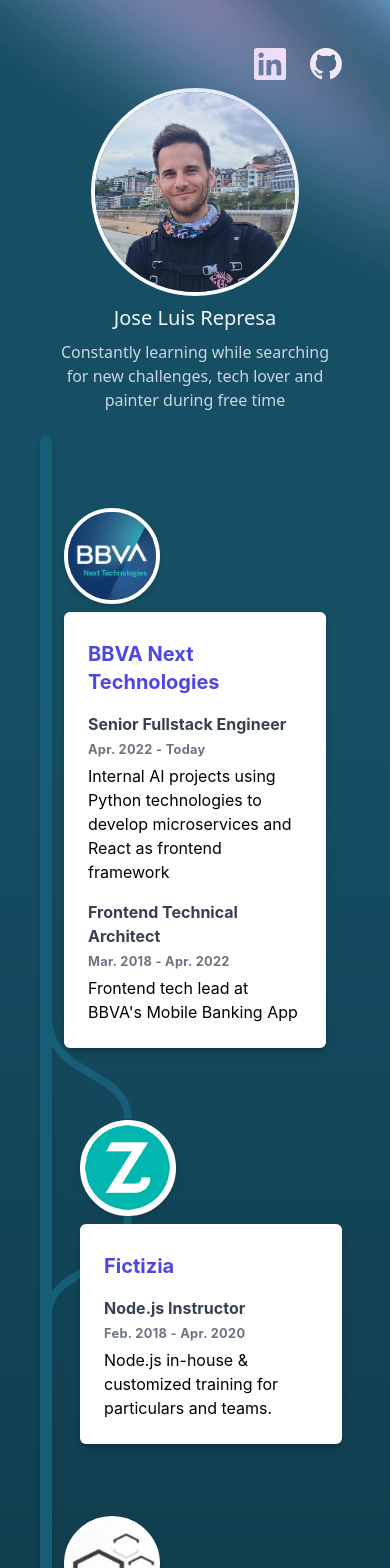
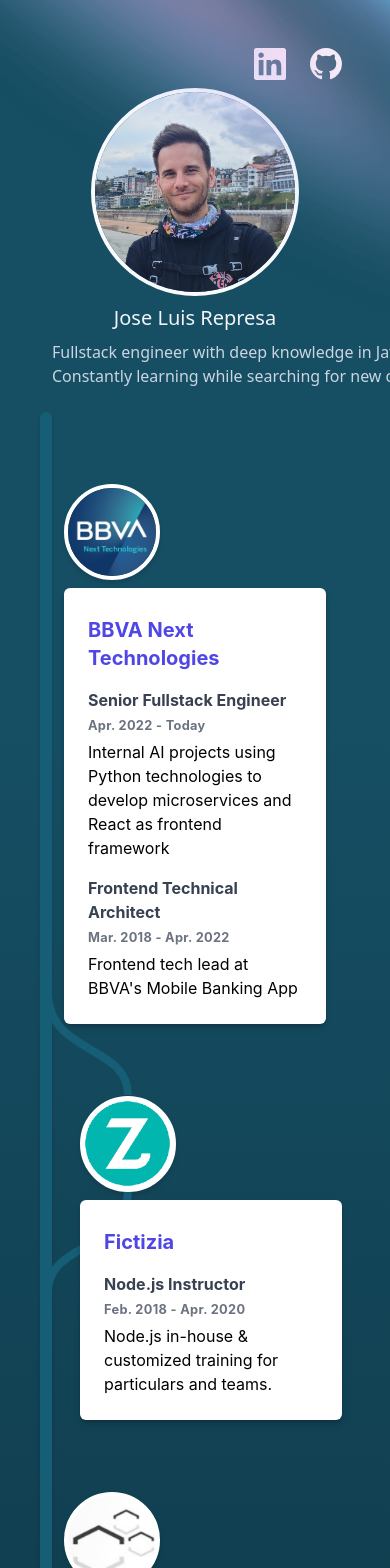
Before and after one commit to josex2r/josex2r, a React (Create React App) app: page / in a window 390 px wide. Shown: the top 1568 px of the page. Built offline with nearby package versions, Linux system fonts and the light colour scheme.

Commit message:
refactor: split code in more components

```diff
--- /dev/null
+++ b/commitlint.config.js
@@ -0,0 +1,3 @@
+module.exports = {
+  extends: ['@commitlint/config-conventional'],
+};
--- a/src/App.tsx
+++ b/src/App.tsx
@@ -2,100 +2,18 @@
 
 import { ProfileCard } from './components/profile';
 import { TimelineCard, TimelineContainer } from './components/timeline';
-import { Experience } from './types';
+import { Layout, Header, Footer } from './components/layout';
+import { SocialIcons } from './components/social';
+import { BIO, EXPERIENCE, NAME } from './constants';
 
-import logoNext from './img/logo-next.png';
-import logoBeeva from './img/logo-beeva.png';
-import logoFictizia from './img/logo-fictizia.png';
-import logoMetrica from './img/logo-metrica.jpeg';
-import logoGobalo from './img/logo-gobalo.png';
 import avatar from './img/josex2r.jpeg';
 import light1 from './img/light1.png';
 import light2 from './img/light2.png';
-import { SocialIcons } from './components/social';
-
-const experience: Experience[] = [
-  {
-    image: logoNext,
-    company: 'BBVA Next Technologies',
-    jobs: [
-      {
-        date: 'Apr. 2022 - Today',
-        title: 'Senior Fullstack Engineer',
-        description:
-          'Internal AI projects using Python technologies to develop microservices and React as frontend framework',
-      },
-      {
-        date: 'Mar. 2018 - Apr. 2022',
-        title: 'Frontend Technical Architect',
-        description: "Frontend tech lead at BBVA's Mobile Banking App",
-      },
-    ],
-  },
-  {
-    image: logoFictizia,
-    company: 'Fictizia',
-    jobs: [
-      {
-        date: 'Feb. 2018 - Apr. 2020',
-        title: 'Node.js Instructor',
-        description:
-          'Node.js in-house & customized training for particulars and teams.',
-      },
-    ],
-    parallel: true,
-  },
-  {
-    image: logoBeeva,
-    company: 'BEEVA',
-    jobs: [
-      {
-        date: 'Ene. 2017 - Mar. 2018',
-        title: 'Frontend Technical Architect',
-        description: "Frontend tech lead at BBVA's Mobile Banking App",
-      },
-      {
-        date: 'Apr. 2016 - Jan. 2017',
-        title: 'Frontend Engineer',
-        description: "BBVA's Mobile Banking App core-team frontend engineer",
-      },
-    ],
-  },
-  {
-    image: logoMetrica,
-    company: 'Metrica Consulting, S.L',
-    jobs: [
-      {
-        date: 'Oct. 2015 - Apr. 2016',
-        title: 'Senior Frontend Developer',
-        description: "BBVA's Mobile Banking App core-team frontend engineer",
-      },
-      {
-        date: 'Nov. 2014 - Oct. 2015',
-        title: 'Fullstack Developer',
-        description:
-          "BBVA's internal managment projects using Sprint (Java) as backend framework and raw Javascript on the clien't side",
-      },
-    ],
-  },
-  {
-    image: logoGobalo,
-    company: 'Gobalo',
-    jobs: [
-      {
-        date: 'Apr. 2013 - Nov. 2014',
-        title: 'Fullstack Web Developer',
-        description: 'Javascript + Python junior engineer',
-      },
-    ],
-  },
-];
 
 const App = () => {
   return (
-    <div className="mx-auto w-screen">
-      <div className="absolute z-20 top-0 inset-x-0 flex justify-center overflow-hidden pointer-events-none">
-        <div className="w-[108rem] flex-none flex justify-end">
+    <Layout>
+      <Header>
         <picture>
           <img
             src={light1}
@@ -104,6 +22,7 @@
             decoding="async"
           />
         </picture>
+
         <picture>
           <img
             src={light2}
@@ -112,8 +31,7 @@
             decoding="async"
           />
         </picture>
-        </div>
-      </div>
+      </Header>
 
       <div className="w-full flex flex-colum sm:flex-row flex-grow overflow-hidden">
         <main
@@ -122,21 +40,17 @@
         >
           <SocialIcons className="flex flex-wrap justify-end gap-2" />
 
-          <ProfileCard
-            avatar={avatar}
-            name="Jose Luis Represa"
-            bio="Constantly learning while searching for new challenges, tech lover and painter during free time"
-          />
+          <ProfileCard avatar={avatar} name={NAME} bio={BIO} />
 
           <TimelineContainer>
-            {experience.map((data, i) => (
+            {EXPERIENCE.map((data, i) => (
               <TimelineCard key={data.company} left={i % 2 === 0} {...data} />
             ))}
           </TimelineContainer>
         </main>
       </div>
-      <footer className="mt-auto">...</footer>
-    </div>
+      <Footer />
+    </Layout>
   );
 };
 
--- /dev/null
+++ b/src/components/layout.tsx
@@ -0,0 +1,15 @@
+import React, { FC, PropsWithChildren } from 'react';
+
+export const Layout: FC<PropsWithChildren> = ({ children }) => (
+  <div className="mx-auto w-screen">{children}</div>
+);
+
+export const Header: FC<PropsWithChildren> = ({ children }) => (
+  <div className="absolute z-20 top-0 inset-x-0 flex justify-center overflow-hidden pointer-events-none">
+    <div className="w-[108rem] flex-none flex justify-end">{children}</div>
+  </div>
+);
+
+export const Footer: FC<PropsWithChildren> = ({ children }) => (
+  <footer className="mt-auto p-24">{children}</footer>
+);
--- a/src/components/profile.tsx
+++ b/src/components/profile.tsx
@@ -13,9 +13,11 @@
         alt="avatar"
       />
     </div>
+
     <div className="text-center px-3 pb-6 pt-2">
       <h2 className="text-slate-100 text-xl bold font-sans">{name}</h2>
-      <p className="text-slate-300 mt-2 font-sans font-light">{bio}</p>
+
+      <pre className="text-slate-300 mt-2 font-sans font-light">{bio}</pre>
     </div>
   </div>
 );
--- a/src/components/timeline.tsx
+++ b/src/components/timeline.tsx
@@ -1,7 +1,20 @@
 import React, { FC, PropsWithChildren } from 'react';
 import { Experience, Job } from '../types';
 
-const ParallelTimeline: FC<{
+const TimelineVerticalLine = () => (
+  <div className="absolute z-0 w-3 h-full bg-timeline shadow-md inset-0 left-17 md:mx-auto md:right-0 md:left-0 rounded-md"></div>
+);
+
+const TimelineParallelLine = () => {
+  return (
+    <>
+      <TimelineCurvedLine />
+      <TimelineCurvedLine top={false} />
+    </>
+  );
+};
+
+const TimelineCurvedLine: FC<{
   top?: boolean;
 }> = ({ top = true }) => {
   const alignementClass = top ? 'git-parallel__top' : 'git-parallel__bottom';
@@ -37,12 +50,19 @@
   );
 };
 
-export const TimelineJob: FC<Job> = ({ date, title, description }) => (
+const TimelineJob: FC<Job> = ({ date, title, description }) => (
   <div className="pt-3">
     <h2 className="text-md font-bold pt-1 text-gray-700">{title}</h2>
     <small className="font-bold text-gray-500 tracking-wide">{date}</small>
     <p className="pt-1">{description}</p>
   </div>
+);
+
+const TimelineImage: FC<{
+  src: string;
+  name: string;
+}> = ({ src, name }) => (
+  <img src={src} alt={`${name} logo`} className="timeline-img" />
 );
 
 export const TimelineCard: FC<
@@ -56,34 +76,30 @@
     : 'timeline-container__right';
 
   return (
-    <div className={`relative z-10 pt-10 ${parallel && 'parallel'}`}>
-      {parallel && <ParallelTimeline />}
+    <div className={`relative z-10 pt-10 ${parallel && 'timeline-parallel'}`}>
+      {parallel && <TimelineParallelLine />}
 
-      <img src={image} alt="Company logo" className="timeline-img" />
+      <TimelineImage src={image} name={company} />
 
       <div className={`timeline-container ${alignementContainerClass}`}>
         <ArrowPointer align={left ? 'left' : 'right'} />
 
         <div className="p-6 rounded-md shadow-md">
-          {company && (
-            <h1 className="text-xl font-bold pt-1 text-indigo-600">
-              {company}
-            </h1>
-          )}
+          <h1 className="text-xl font-bold pt-1 text-indigo-600">{company}</h1>
+
           {jobs.map((job) => (
             <TimelineJob key={job.date} {...job} />
           ))}
         </div>
       </div>
-
-      {parallel && <ParallelTimeline top={false} />}
     </div>
   );
 };
 
 export const TimelineContainer: FC<PropsWithChildren> = ({ children }) => (
   <div className="relative container mx-auto px-6 flex flex-col space-y-8 pt-50">
-    <div className="absolute z-0 w-3 h-full bg-timeline shadow-md inset-0 left-17 md:mx-auto md:right-0 md:left-0 rounded-md"></div>
+    <TimelineVerticalLine />
+
     {children}
   </div>
 );
--- /dev/null
+++ b/src/constants.ts
@@ -0,0 +1,89 @@
+import { Experience } from './types';
+
+import logoNext from './img/logo-next.png';
+import logoBeeva from './img/logo-beeva.png';
+import logoFictizia from './img/logo-fictizia.png';
+import logoMetrica from './img/logo-metrica.jpeg';
+import logoGobalo from './img/logo-gobalo.png';
+
+export const NAME = 'Jose Luis Represa';
+
+export const BIO = `Fullstack engineer with deep knowledge in Javascript technologies and also Python
+Constantly learning while searching for new challenges, tech lover and painter during free time`;
+
+export const EXPERIENCE: Experience[] = [
+  {
+    image: logoNext,
+    company: 'BBVA Next Technologies',
+    jobs: [
+      {
+        date: 'Apr. 2022 - Today',
+        title: 'Senior Fullstack Engineer',
+        description:
+          'Internal AI projects using Python technologies to develop microservices and React as frontend framework',
+      },
+      {
+        date: 'Mar. 2018 - Apr. 2022',
+        title: 'Frontend Technical Architect',
+        description: "Frontend tech lead at BBVA's Mobile Banking App",
+      },
+    ],
+  },
+  {
+    image: logoFictizia,
+    company: 'Fictizia',
+    jobs: [
+      {
+        date: 'Feb. 2018 - Apr. 2020',
+        title: 'Node.js Instructor',
+        description:
+          'Node.js in-house & customized training for particulars and teams.',
+      },
+    ],
+    parallel: true,
+  },
+  {
+    image: logoBeeva,
+    company: 'BEEVA',
+    jobs: [
+      {
+        date: 'Ene. 2017 - Mar. 2018',
+        title: 'Frontend Technical Architect',
+        description: "Frontend tech lead at BBVA's Mobile Banking App",
+      },
+      {
+        date: 'Apr. 2016 - Jan. 2017',
+        title: 'Frontend Engineer',
+        description: "BBVA's Mobile Banking App core-team frontend engineer",
+      },
+    ],
+  },
+  {
+    image: logoMetrica,
+    company: 'Metrica Consulting, S.L',
+    jobs: [
+      {
+        date: 'Oct. 2015 - Apr. 2016',
+        title: 'Senior Frontend Developer',
+        description: "BBVA's Mobile Banking App core-team frontend engineer",
+      },
+      {
+        date: 'Nov. 2014 - Oct. 2015',
+        title: 'Fullstack Developer',
+        description:
+          "BBVA's internal managment projects using Sprint (Java) as backend framework and raw Javascript on the clien't side",
+      },
+    ],
+  },
+  {
+    image: logoGobalo,
+    company: 'Gobalo',
+    jobs: [
+      {
+        date: 'Apr. 2013 - Nov. 2014',
+        title: 'Fullstack Web Developer',
+        description: 'Javascript + Python junior engineer',
+      },
+    ],
+  },
+];
--- a/src/index.css
+++ b/src/index.css
@@ -96,12 +96,12 @@
           md:left-auto md:right-12 md:p-arrow-md md:rotate-180;
   }
 
-  .parallel {
+  .timeline-parallel {
     left: 1rem;
     @apply md:left-20;
   }
 
-  .parallel > .timeline-container {
+  .timeline-parallel > .timeline-container {
     @apply md:w-[45%] md:left-[-5%];
   }
 
```
Also changed, not shown: src/components/timeline.css (deleted). Lines whose indentation alone changed are shown as unchanged.
